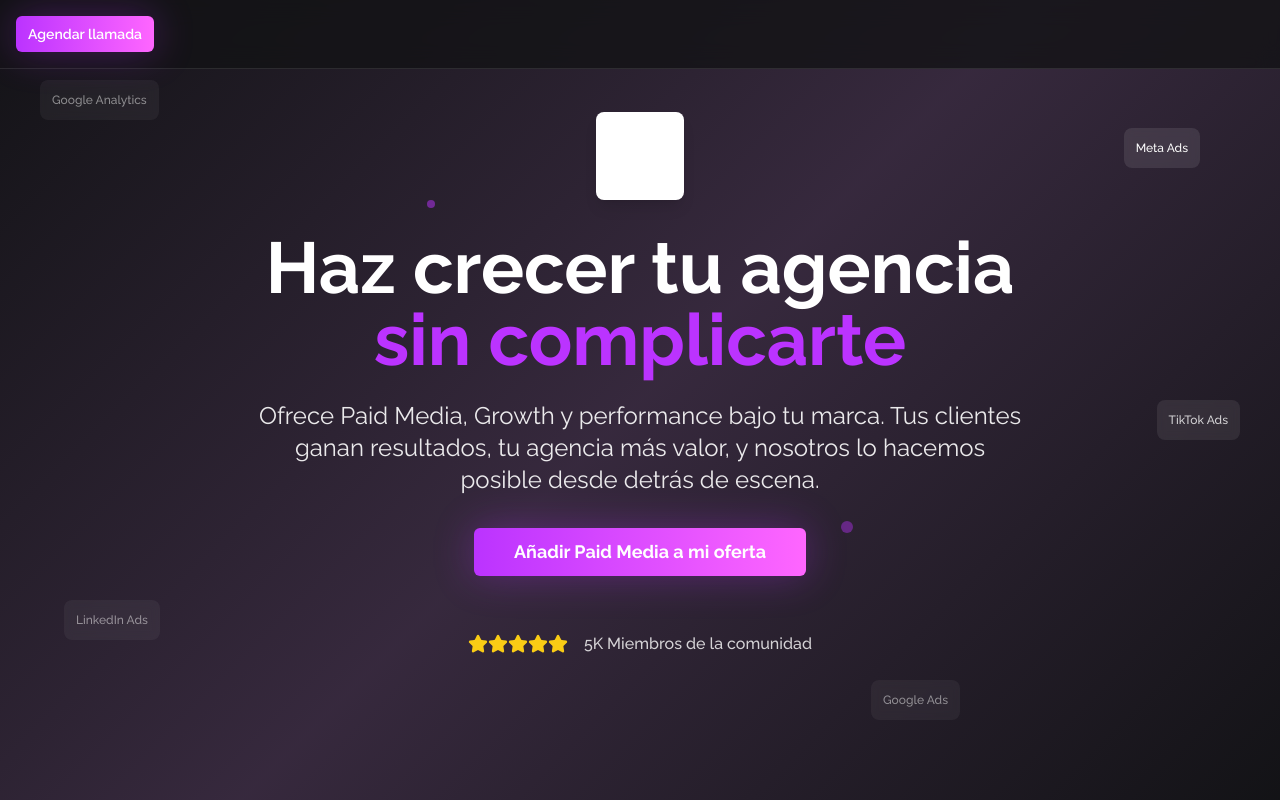
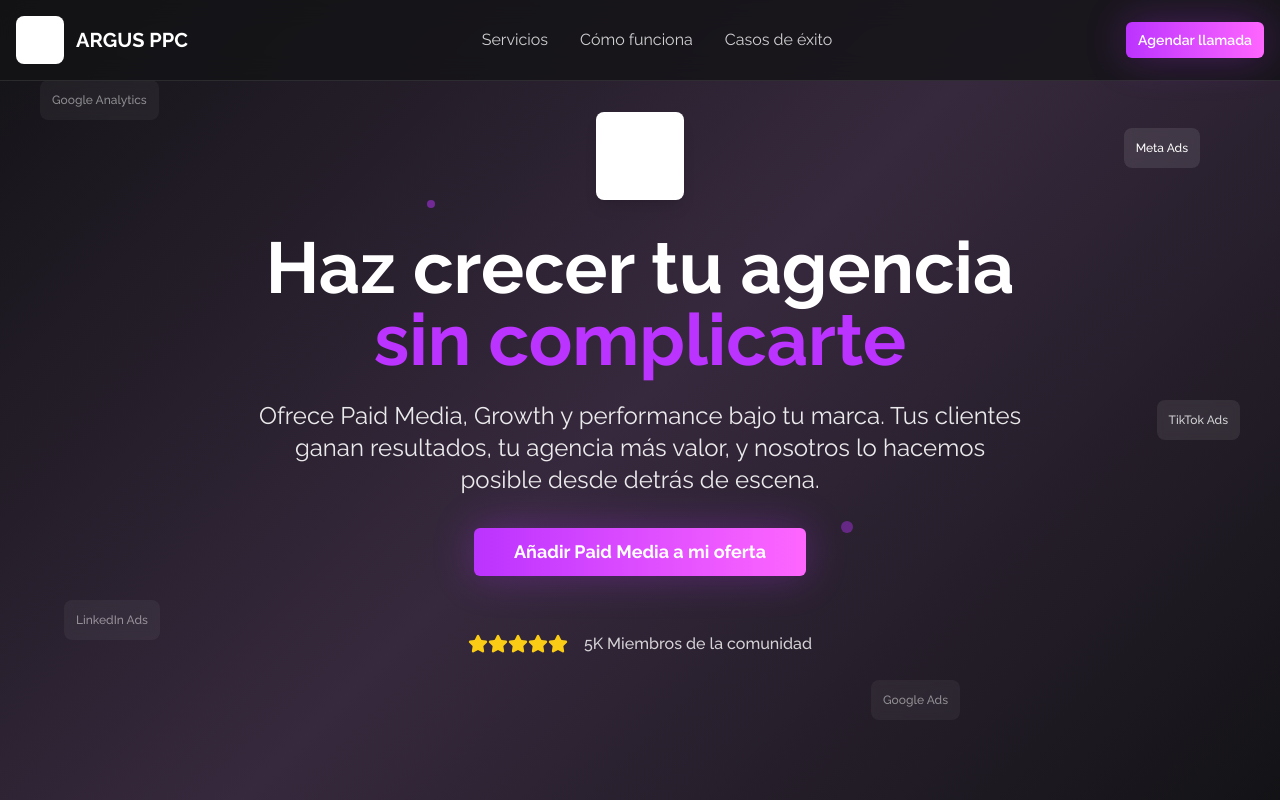
Before and after one commit to Victorioo/marca-blanca-argusppc-66, a React (Vite) app: page / in a window 1280 px wide. Shown: the top 800 px of the page. Built offline with nearby package versions, Linux system fonts and the light colour scheme.

Commit message:
Reverted to commit f270f0c209d47195c20a4897f5b571c0773c92d9

```diff
--- a/src/components/Navbar.tsx
+++ b/src/components/Navbar.tsx
@@ -1,19 +1,41 @@
 import { Button } from "@/components/ui/button";
-import argusLogo from "@/assets/argus-logo.png";
+
 const Navbar = () => {
-  return <nav className="fixed top-0 w-full z-50 bg-background/80 backdrop-blur-md border-b border-white/10">
+  return (
+    <nav className="fixed top-0 w-full z-50 bg-background/80 backdrop-blur-md border-b border-white/10">
       <div className="container mx-auto px-4 py-4 flex items-center justify-between">
         {/* Logo */}
-
+        <div className="flex items-center gap-3">
+          <div className="bg-white rounded-lg p-2">
+            <img src="/lovable-uploads/b3398f6e-d44b-4aac-8230-3a0b62fe9c9e.png" alt="Argus PPC" className="w-8 h-8" />
+          </div>
+          <span className="text-white font-bold text-xl">ARGUS PPC</span>
+        </div>
 
         {/* Navigation */}
-
+        <div className="hidden md:flex items-center gap-8">
+          <a href="#servicios" className="text-white/80 hover:text-white transition-colors">
+            Servicios
+          </a>
+          <a href="#como-funciona" className="text-white/80 hover:text-white transition-colors">
+            Cómo funciona
+          </a>
+          <a href="#casos" className="text-white/80 hover:text-white transition-colors">
+            Casos de éxito
+          </a>
+        </div>
 
         {/* CTA */}
-        <Button variant="cta" size="sm" onClick={() => window.open('https://calendly.com', '_blank')}>
+        <Button
+          variant="cta"
+          size="sm"
+          onClick={() => window.open('https://calendly.com', '_blank')}
+        >
           Agendar llamada
         </Button>
       </div>
-    </nav>;
+    </nav>
+  );
 };
+
 export default Navbar;
```
